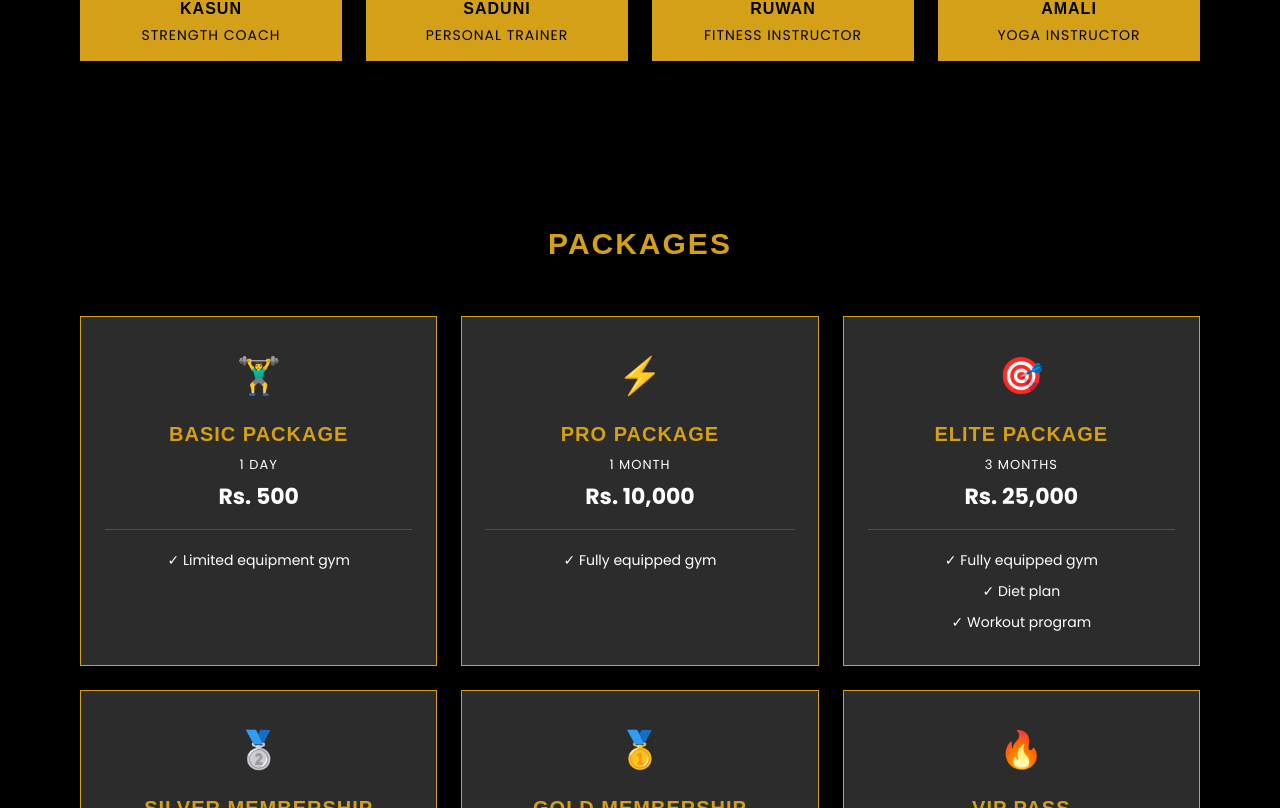
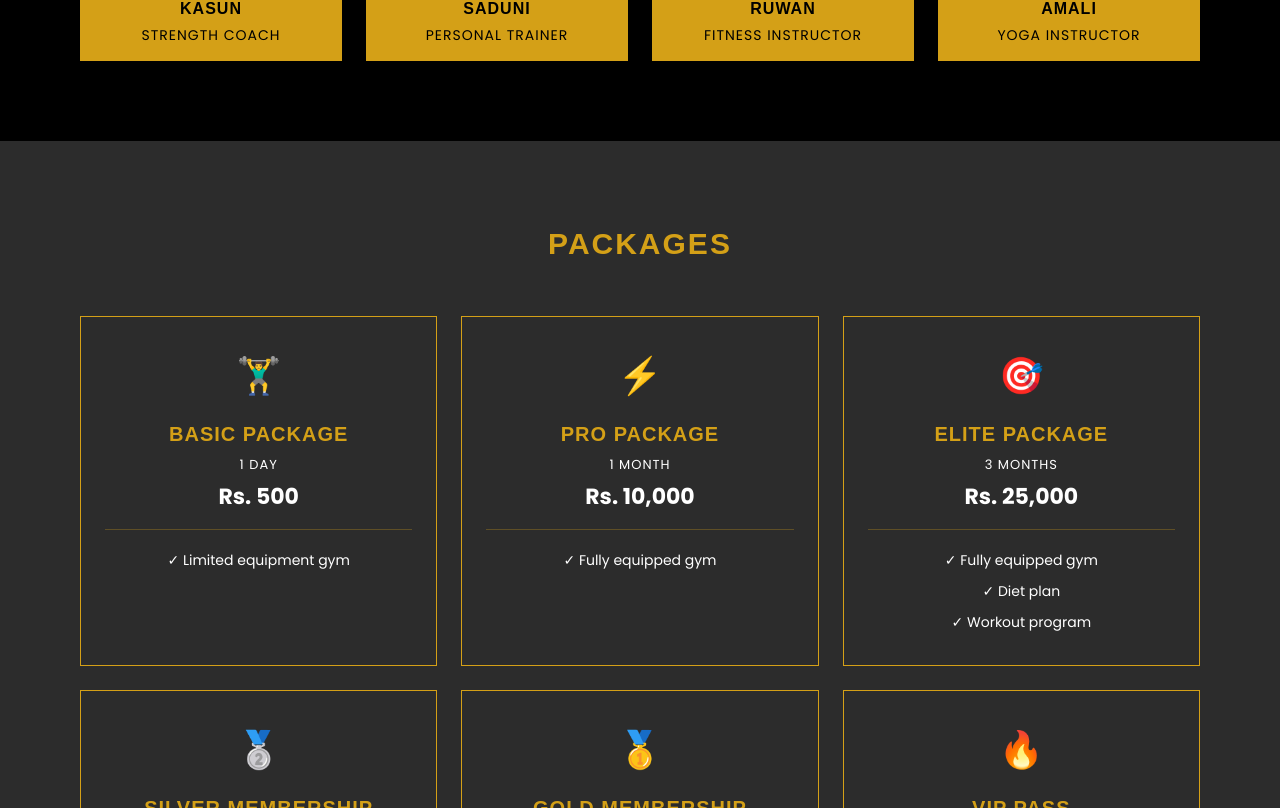
Before and after one commit to SanjanaThilakasiri/Fitness-Sports-Center, a React (Vite) app: page / in a window 1280 px wide. Shown: the part 3532-4340 px from the top of the page. Built offline with nearby package versions, Linux system fonts and the light colour scheme.

Commit message:
Changing background-color of packages section

```diff
--- a/src/App.css
+++ b/src/App.css
@@ -672,7 +672,7 @@ body {
 
 /* Packages*/
 .packages {
-  background-color: #000000;
+  background-color: #2C2C2C;
   padding: 80px 0;
 }
 
```
